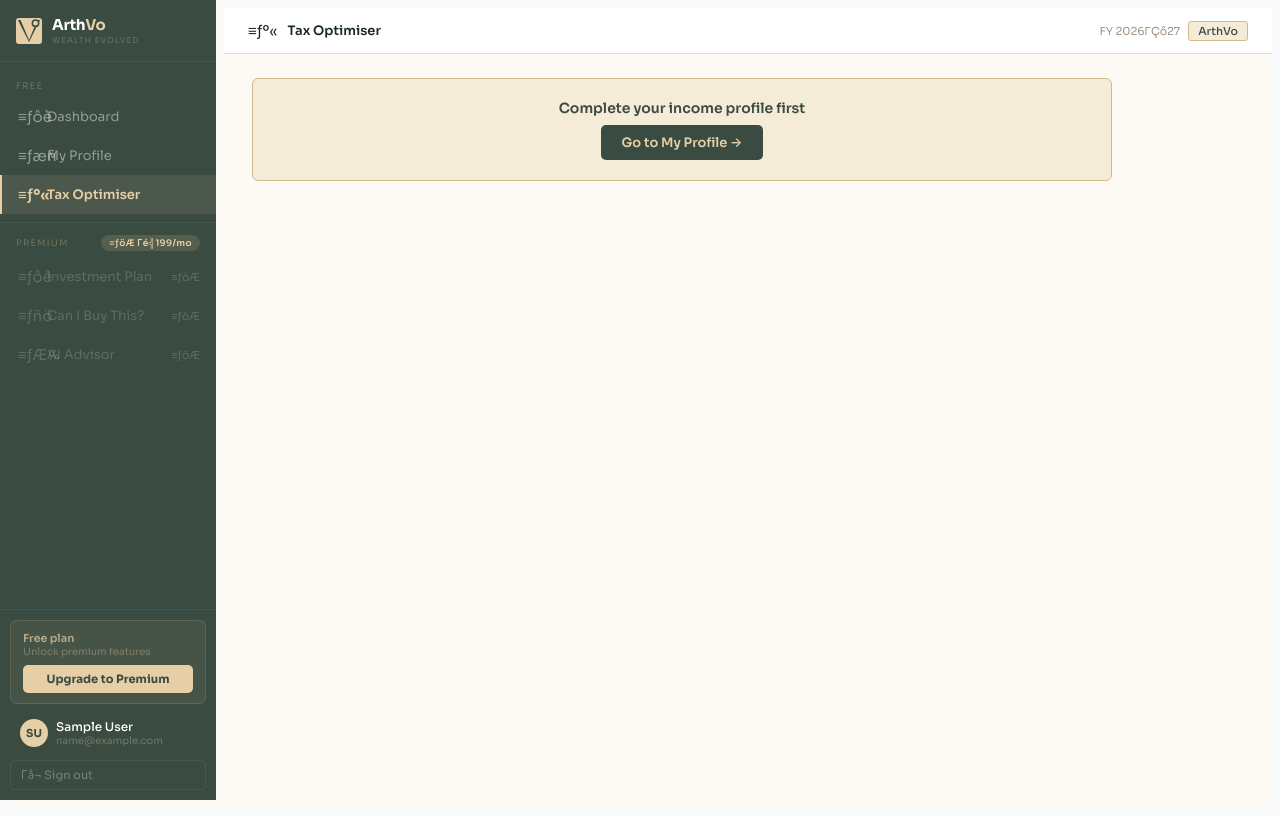
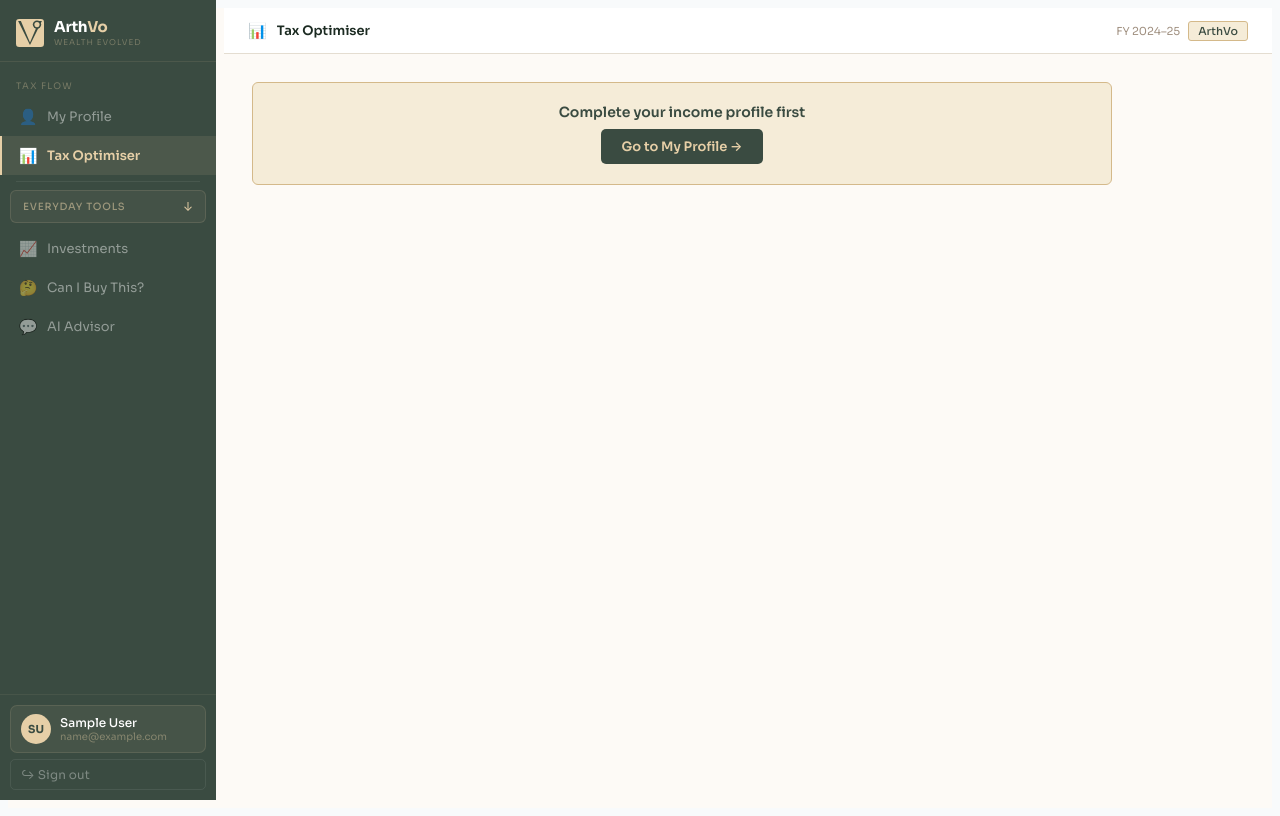
Before and after one commit to kartiktripathi29-design/arthsaathi, a Next.js app: page /dashboard/tax in a window 1280 px wide. Built offline with nearby package versions, Linux system fonts and the light colour scheme; sample sign-in values are in the browser's storage.

Commit message:
restore: dashboard layout with proper emoji icons from earlier commit

```diff
--- a/src/app/dashboard/layout.tsx
+++ b/src/app/dashboard/layout.tsx
@@ -1,27 +1,26 @@
 'use client'
-import { useEffect, useState, Suspense } from 'react'
+import { useEffect } from 'react'
 import Link from 'next/link'
-import { usePathname, useRouter, useSearchParams } from 'next/navigation'
+import { usePathname, useRouter } from 'next/navigation'
 import { useAppStore } from '@/store/AppStore'
 
-const C = { fg:'#3A4B41', wheat:'#E6CFA7', wl:'#F5ECD8', wm:'#D4B98A' }
+// ─── Palette ─────────────────────────────────────────────────────────────────
+// Feldgrau: #3A4B41 | Wheat: #E6CFA7 | Off-white: #FDFAF6 | Border: #E4DDD1
 
-const FREE_NAV = [
-  { href:'/dashboard', icon:'≡ƒôè', label:'Dashboard' },
-  { href:'/dashboard/profile', icon:'≡ƒæñ', label:'My Profile' },
-  { href:'/dashboard/tax', icon:'≡ƒº«', label:'Tax Optimiser' },
+const TAX_NAV = [
+  { href: '/dashboard/profile', icon: '👤', label: 'My Profile' },
+  { href: '/dashboard/tax',     icon: '📊', label: 'Tax Optimiser' },
 ]
-
-const PREMIUM_NAV = [
-  { href:'/dashboard/invest', icon:'≡ƒôê', label:'Investment Plan' },
-  { href:'/dashboard/decide', icon:'≡ƒñö', label:'Can I Buy This?' },
-  { href:'/dashboard/chat', icon:'≡ƒÆ¼', label:'AI Advisor' },
+const TOOLS_NAV = [
+  { href: '/dashboard/invest',  icon: '📈', label: 'Investments' },
+  { href: '/dashboard/decide',  icon: '🤔', label: 'Can I Buy This?' },
+  { href: '/dashboard/chat',    icon: '💬', label: 'AI Advisor' },
 ]
-const ALL_NAV = [...FREE_NAV, ...PREMIUM_NAV]
+const ALL_NAV = [...TAX_NAV, ...TOOLS_NAV]
 
 function Logo() {
   return (
-    <svg width="26" height="26" viewBox="0 0 120 120" fill="none">
+    <svg width="28" height="28" viewBox="0 0 120 120" fill="none">
       <rect width="120" height="120" rx="14" fill="#E6CFA7"/>
       <polygon points="9,9 21,9 60,101 99,9 111,9 60,111" fill="#3A4B41"/>
       <circle cx="90" cy="24" r="18" fill="#3A4B41"/>
@@ -33,91 +32,112 @@ function Logo() {
 function Sidebar() {
   const pathname = usePathname()
   const { user, logout } = useAppStore()
-  const initials = user?.name?.split(' ').map((n:string)=>n[0]).slice(0,2).join('').toUpperCase() || '?'
-  const isActive = (href:string) => href === '/dashboard' ? pathname === '/dashboard' : pathname.startsWith(href)
+  const initials = user?.name?.split(' ').map((n: string) => n[0]).slice(0, 2).join('').toUpperCase() || '?'
+  const isActive = (href: string) => pathname.startsWith(href)
 
   return (
-    <aside style={{ width:216, minHeight:'100vh', background:C.fg, display:'flex', flexDirection:'column', flexShrink:0, position:'fixed', top:0, left:0, bottom:0, zIndex:50, fontFamily:'"Sora",-apple-system,sans-serif' }}>
+    <aside style={{
+      width: 216, minHeight: '100vh', background: '#3A4B41',
+      display: 'flex', flexDirection: 'column', flexShrink: 0,
+      position: 'fixed', top: 0, left: 0, bottom: 0, zIndex: 50,
+      fontFamily: '"Sora",-apple-system,sans-serif',
+    }}>
 
       {/* Logo */}
-      <div style={{ padding:'16px', borderBottom:'1px solid rgba(230,207,167,0.1)', display:'flex', alignItems:'center', gap:10 }}>
-        <Link href="/" style={{ textDecoration:'none', display:'flex', alignItems:'center', gap:10 }}>
+      <div style={{ padding: '18px 16px 14px', borderBottom: '1px solid rgba(230,207,167,0.1)', display: 'flex', alignItems: 'center', gap: 10 }}>
+        <Link href="/" style={{ textDecoration: 'none', display: 'flex', alignItems: 'center', gap: 10 }}>
           <Logo />
           <div>
-            <div style={{ fontSize:15, fontWeight:700, color:'#fff', letterSpacing:'-0.02em', lineHeight:1.2 }}>Arth<span style={{ color:C.wheat }}>Vo</span></div>
-            <div style={{ fontSize:8, color:'rgba(230,207,167,0.3)', letterSpacing:'0.12em', marginTop:1 }}>WEALTH EVOLVED</div>
+            <div style={{ fontSize: 15, fontWeight: 700, color: '#fff', letterSpacing: '-0.02em', lineHeight: 1.2 }}>
+              Arth<span style={{ color: '#E6CFA7' }}>Vo</span>
+            </div>
+            <div style={{ fontSize: 8, color: 'rgba(230,207,167,0.35)', letterSpacing: '0.12em', marginTop: 1 }}>WEALTH EVOLVED</div>
           </div>
         </Link>
       </div>
 
-      <nav style={{ flex:1, padding:'8px 0' }}>
-        {/* Free section */}
-        <div style={{ fontSize:9, color:'rgba(230,207,167,0.3)', letterSpacing:'0.14em', textTransform:'uppercase', padding:'10px 16px 5px' }}>Free</div>
-        {FREE_NAV.map(item => (
+      {/* Nav */}
+      <nav style={{ flex: 1, padding: '8px 0', display: 'flex', flexDirection: 'column' }}>
+
+        {/* Tax flow */}
+        <div style={{ fontSize: 9, color: 'rgba(230,207,167,0.35)', letterSpacing: '0.14em', textTransform: 'uppercase', padding: '10px 16px 5px' }}>
+          Tax Flow
+        </div>
+        {TAX_NAV.map(item => (
           <Link key={item.href} href={item.href} style={{
-            display:'flex', alignItems:'center', gap:9, padding:'10px 16px', textDecoration:'none',
-            fontSize:13, fontFamily:'inherit',
-            borderLeft:`2px solid ${isActive(item.href)?C.wheat:'transparent'}`,
-            background:isActive(item.href)?'rgba(230,207,167,0.1)':'transparent',
-            color:isActive(item.href)?C.wheat:'rgba(255,255,255,0.45)',
-            fontWeight:isActive(item.href)?600:400,
-            transition:'all 0.15s',
+            display: 'flex', alignItems: 'center', gap: 9,
+            padding: '10px 16px', textDecoration: 'none',
+            fontSize: 13, fontFamily: 'inherit',
+            borderLeft: `2px solid ${isActive(item.href) ? '#E6CFA7' : 'transparent'}`,
+            background: isActive(item.href) ? 'rgba(230,207,167,0.1)' : 'transparent',
+            color: isActive(item.href) ? '#E6CFA7' : 'rgba(255,255,255,0.45)',
+            fontWeight: isActive(item.href) ? 600 : 400,
+            transition: 'all 0.15s',
           }}>
-            <span style={{ fontSize:15, width:20, textAlign:'center' }}>{item.icon}</span>
+            <span style={{ fontSize: 15, width: 20, textAlign: 'center' }}>{item.icon}</span>
             {item.label}
           </Link>
         ))}
 
         {/* Divider */}
-        <div style={{ margin:'8px 0', borderTop:'1px solid rgba(255,255,255,0.07)' }} />
+        <div style={{ margin: '6px 16px', borderTop: '1px solid rgba(255,255,255,0.07)' }} />
 
-        {/* Premium section */}
-        <div style={{ padding:'4px 16px 6px', display:'flex', justifyContent:'space-between', alignItems:'center' }}>
-          <span style={{ fontSize:9, color:'rgba(230,207,167,0.3)', letterSpacing:'0.14em', textTransform:'uppercase' }}>Premium</span>
-          <span style={{ fontSize:9, background:'rgba(230,207,167,0.15)', color:C.wheat, padding:'2px 8px', borderRadius:10, fontWeight:600, letterSpacing:'0.04em' }}>≡ƒöÆ Γé╣199/mo</span>
-        </div>
-        {PREMIUM_NAV.map(item => (
+        {/* Everyday tools proceed */}
+        <Link href="/dashboard/invest" style={{
+          margin: '2px 10px 6px', padding: '8px 12px',
+          background: 'rgba(230,207,167,0.06)', border: '1px solid rgba(230,207,167,0.14)',
+          borderRadius: 6, textDecoration: 'none',
+          display: 'flex', justifyContent: 'space-between', alignItems: 'center',
+        }}>
+          <span style={{ fontSize: 10, color: 'rgba(230,207,167,0.55)', fontWeight: 500, letterSpacing: '0.08em', textTransform: 'uppercase' }}>Everyday Tools</span>
+          <span style={{ fontSize: 12, color: '#E6CFA7' }}>↓</span>
+        </Link>
+
+        {TOOLS_NAV.map(item => (
           <Link key={item.href} href={item.href} style={{
-            display:'flex', alignItems:'center', gap:9, padding:'10px 16px', textDecoration:'none',
-            fontSize:13, fontFamily:'inherit',
-            borderLeft:`2px solid ${isActive(item.href)?C.wheat:'transparent'}`,
-            background:isActive(item.href)?'rgba(230,207,167,0.1)':'transparent',
-            color:'rgba(255,255,255,0.3)',
-            fontWeight:400, transition:'all 0.15s', opacity:0.6,
+            display: 'flex', alignItems: 'center', gap: 9,
+            padding: '10px 16px', textDecoration: 'none',
+            fontSize: 13, fontFamily: 'inherit',
+            borderLeft: `2px solid ${isActive(item.href) ? '#E6CFA7' : 'transparent'}`,
+            background: isActive(item.href) ? 'rgba(230,207,167,0.1)' : 'transparent',
+            color: isActive(item.href) ? '#E6CFA7' : 'rgba(255,255,255,0.45)',
+            fontWeight: isActive(item.href) ? 600 : 400,
+            transition: 'all 0.15s',
           }}>
-            <span style={{ fontSize:15, width:20, textAlign:'center' }}>{item.icon}</span>
+            <span style={{ fontSize: 15, width: 20, textAlign: 'center' }}>{item.icon}</span>
             {item.label}
-            <span style={{ marginLeft:'auto', fontSize:11 }}>≡ƒöÆ</span>
           </Link>
         ))}
       </nav>
 
       {/* User footer */}
-      <div style={{ padding:10, borderTop:'1px solid rgba(230,207,167,0.08)' }}>
-        {/* Upgrade CTA */}
-        <div style={{ background:'rgba(230,207,167,0.07)', border:'1px solid rgba(230,207,167,0.14)', borderRadius:7, padding:'10px 12px', marginBottom:8 }}>
-          <div style={{ display:'flex', alignItems:'center', gap:8, marginBottom:7 }}>
-            <div>
-              <p style={{ fontSize:11, color:'rgba(230,207,167,0.7)', fontWeight:600, margin:0 }}>Free plan</p>
-              <p style={{ fontSize:10, color:'rgba(230,207,167,0.35)', margin:0 }}>Unlock premium features</p>
-            </div>
-          </div>
-          <Link href="/upgrade" style={{ display:'block', width:'100%', padding:'7px', background:C.wheat, color:C.fg, border:'none', borderRadius:5, fontSize:11.5, fontWeight:700, cursor:'pointer', textAlign:'center', textDecoration:'none' }}>
-            Upgrade to Premium
-          </Link>
-        </div>
-
+      <div style={{ padding: 10, borderTop: '1px solid rgba(230,207,167,0.08)' }}>
         {user && (
-          <div style={{ display:'flex', alignItems:'center', gap:8, padding:'7px 10px', marginBottom:6 }}>
-            <div style={{ width:28, height:28, borderRadius:'50%', background:C.wheat, color:C.fg, fontSize:11, fontWeight:700, display:'flex', alignItems:'center', justifyContent:'center', flexShrink:0 }}>{initials}</div>
-            <div style={{ flex:1, minWidth:0 }}>
-              <div style={{ fontSize:12, color:'#fff', fontWeight:500, overflow:'hidden', textOverflow:'ellipsis', whiteSpace:'nowrap' }}>{user.name}</div>
-              <div style={{ fontSize:10, color:'rgba(230,207,167,0.35)', overflow:'hidden', textOverflow:'ellipsis', whiteSpace:'nowrap' }}>{(user as any).phone||(user as any).email||''}</div>
+          <div style={{
+            display: 'flex', alignItems: 'center', gap: 9,
+            padding: '8px 10px', marginBottom: 6,
+            background: 'rgba(230,207,167,0.07)', border: '1px solid rgba(230,207,167,0.12)',
+            borderRadius: 7,
+          }}>
+            <div style={{
+              width: 30, height: 30, borderRadius: '50%',
+              background: '#E6CFA7', color: '#3A4B41',
+              display: 'flex', alignItems: 'center', justifyContent: 'center',
+              fontSize: 11, fontWeight: 700, flexShrink: 0,
+            }}>{initials}</div>
+            <div style={{ flex: 1, minWidth: 0 }}>
+              <div style={{ fontSize: 12, color: '#fff', fontWeight: 500, overflow: 'hidden', textOverflow: 'ellipsis', whiteSpace: 'nowrap' }}>{user.name}</div>
+              <div style={{ fontSize: 10, color: 'rgba(230,207,167,0.4)', overflow: 'hidden', textOverflow: 'ellipsis', whiteSpace: 'nowrap' }}>{(user as any).phone || (user as any).email || ''}</div>
             </div>
           </div>
         )}
-        <button onClick={logout} style={{ width:'100%', padding:'7px 10px', background:'transparent', border:'1px solid rgba(255,255,255,0.08)', borderRadius:5, color:'rgba(255,255,255,0.3)', fontSize:11.5, cursor:'pointer', textAlign:'left', fontFamily:'inherit' }}>
-          Γå¬ Sign out
+        <button onClick={logout} style={{
+          width: '100%', padding: '7px 10px', background: 'transparent',
+          border: '1px solid rgba(255,255,255,0.08)', borderRadius: 5,
+          color: 'rgba(255,255,255,0.35)', fontSize: 12, cursor: 'pointer',
+          textAlign: 'left', fontFamily: 'inherit', letterSpacing: '0.01em',
+        }}>
+          ↪ Sign out
         </button>
       </div>
     </aside>
@@ -126,40 +146,29 @@ function Sidebar() {
 
 function TopBar() {
   const pathname = usePathname()
-  const page = ALL_NAV.find(n => n.href === '/dashboard' ? pathname === '/dashboard' : pathname.startsWith(n.href))
-  const isPremium = PREMIUM_NAV.some(n => pathname.startsWith(n.href))
-
-  const [fyLabel, setFyLabel] = useState('')
-  useEffect(() => {
-    try {
-      const stl = localStorage.getItem('av_salary_timeline')
-      if (stl) {
-        const t = JSON.parse(stl)
-        if (t?.fy) { setFyLabel(t.fy.replace('FY ', '').replace('-', 'ΓÇô')); return }
-      }
-    } catch {}
-    const d = new Date()
-    const y = d.getFullYear()
-    const m = d.getMonth() + 1
-    const startYear = m >= 4 ? y : y - 1
-    const endShort = String((startYear + 1) % 100).padStart(2, '0')
-    setFyLabel(`${startYear}ΓÇô${endShort}`)
-  }, [pathname])
-
+  const page = ALL_NAV.find(n => pathname.startsWith(n.href))
   return (
-    <header style={{ height:46, borderBottom:'1px solid #E4DDD1', background:'#fff', display:'flex', alignItems:'center', padding:'0 24px', gap:10, position:'sticky', top:0, zIndex:40, fontFamily:'"Sora",-apple-system,sans-serif' }}>
-      <span style={{ fontSize:15 }}>{page?.icon}</span>
-      <h1 style={{ fontSize:13, fontWeight:600, color:'#1C2B22', margin:0 }}>{page?.label || 'Dashboard'}</h1>
-      {isPremium && <span style={{ fontSize:10, background:'#1E293B', color:C.wheat, padding:'2px 8px', borderRadius:20, fontWeight:600 }}>≡ƒöÆ Premium</span>}
-      <div style={{ marginLeft:'auto', display:'flex', alignItems:'center', gap:8 }}>
-        {fyLabel && <span style={{ fontSize:11, color:'#A09080' }}>FY {fyLabel}</span>}
-        <span style={{ fontSize:11, background:'#F5ECD8', color:'#3A4B41', padding:'2px 9px', borderRadius:3, fontWeight:500, border:'1px solid #D4B98A' }}>ArthVo</span>
+    <header style={{
+      height: 46, borderBottom: '1px solid #E4DDD1', background: '#fff',
+      display: 'flex', alignItems: 'center', padding: '0 24px', gap: 10,
+      position: 'sticky', top: 0, zIndex: 40,
+      fontFamily: '"Sora",-apple-system,sans-serif',
+    }}>
+      <span style={{ fontSize: 15 }}>{page?.icon}</span>
+      <h1 style={{ fontSize: 13, fontWeight: 600, color: '#1C2B22', margin: 0 }}>{page?.label || 'Dashboard'}</h1>
+      <div style={{ marginLeft: 'auto', display: 'flex', alignItems: 'center', gap: 8 }}>
+        <span style={{ fontSize: 11, color: '#A09080' }}>FY 2024–25</span>
+        <span style={{
+          fontSize: 11, background: '#F5ECD8', color: '#3A4B41',
+          padding: '2px 9px', borderRadius: 3, fontWeight: 500,
+          border: '1px solid #D4B98A',
+        }}>ArthVo</span>
       </div>
     </header>
   )
 }
 
-function AuthGate({ children }: { children:React.ReactNode }) {
+function AuthGate({ children }: { children: React.ReactNode }) {
   const { user } = useAppStore()
   const router = useRouter()
   useEffect(() => {
@@ -172,19 +181,15 @@ function AuthGate({ children }: { children:React.ReactNode }) {
   return <>{children}</>
 }
 
-export default function DashboardLayout({ children }: { children:React.ReactNode }) {
+export default function DashboardLayout({ children }: { children: React.ReactNode }) {
   return (
     <AuthGate>
       <style>{`@import url('https://fonts.googleapis.com/css2?family=Sora:wght@300;400;500;600;700;800&display=swap');`}</style>
-      <div style={{ display:'flex', minHeight:'100vh', background:'#FDFAF6', fontFamily:'"Sora",-apple-system,sans-serif' }}>
-        <Suspense fallback={<aside style={{ width:216, minHeight:'100vh', background:C.fg }} />}>
-          <Sidebar />
-        </Suspense>
-        <div style={{ marginLeft:216, flex:1, display:'flex', flexDirection:'column' }}>
-          <Suspense fallback={<header style={{ height:46, borderBottom:'1px solid #E4DDD1', background:'#fff', position:'sticky', top:0, zIndex:40 }} />}>
-            <TopBar />
-          </Suspense>
-          <main style={{ flex:1, padding:'24px 28px', maxWidth:1100, width:'100%' }}>
+      <div style={{ display: 'flex', minHeight: '100vh', background: '#FDFAF6', fontFamily: '"Sora",-apple-system,sans-serif' }}>
+        <Sidebar />
+        <div style={{ marginLeft: 216, flex: 1, display: 'flex', flexDirection: 'column' }}>
+          <TopBar />
+          <main style={{ flex: 1, padding: '28px 28px', maxWidth: 1100, width: '100%' }}>
             {children}
           </main>
         </div>
```
